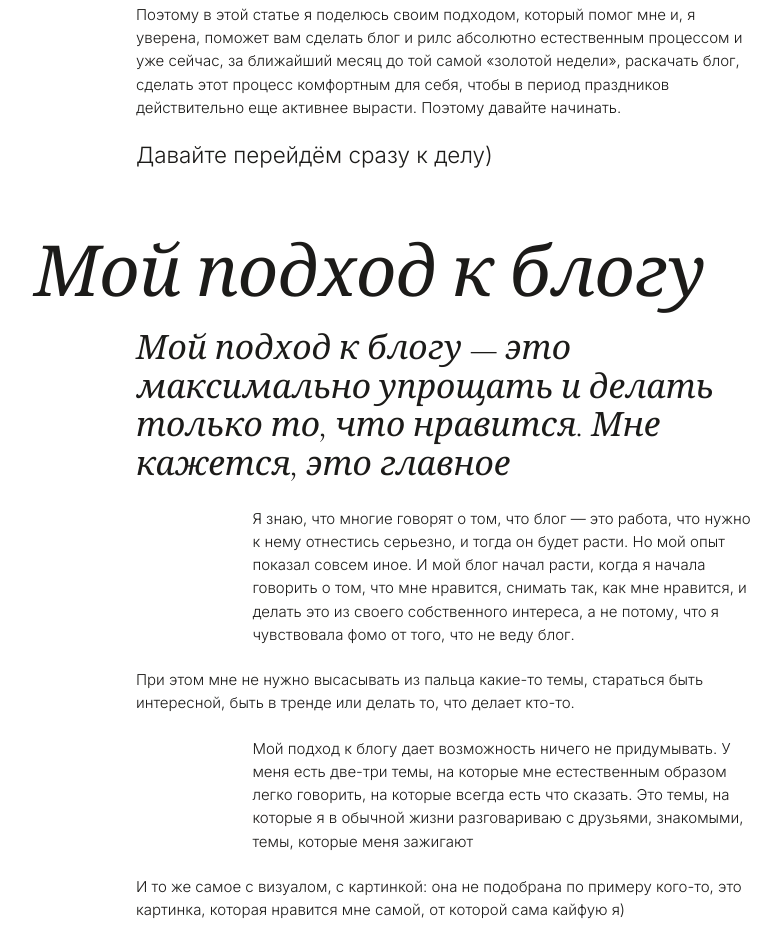
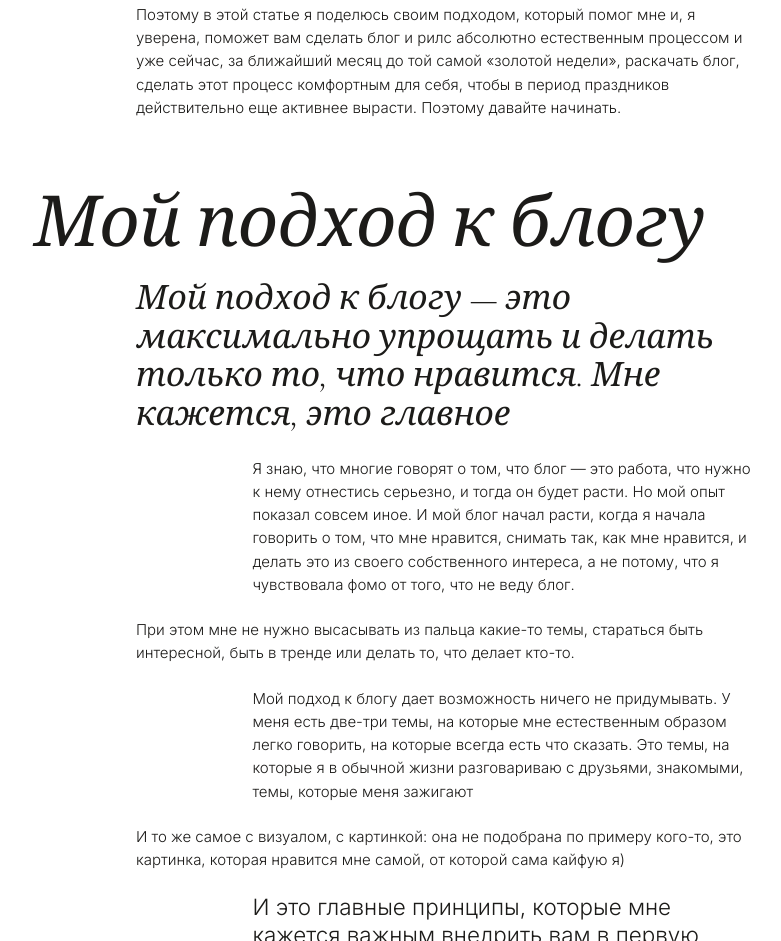
Before and after one commit to savkovaelizavetagr-hub/plus-90000, a plain HTML site: page index.html in a window 1280 px wide. Shown: the part 2868-3809 px from the top of the page, without its empty margins (242-1023 px from the left). Drawn offline with nearby package versions, Linux system fonts and the light colour scheme.

Commit message:
Убрана строка «Давайте перейдём сразу к делу)»
Co-Authored-By: Claude Opus 5.5 <noreply@anthropic.com>

```diff
--- a/index.html
+++ b/index.html
@@ -157,7 +157,6 @@ footer{padding-top:40px;font-size:.85rem;color:var(--muted);text-align:center}
     <p class="indent-s">Почему? Что вообще такое «золотая неделя»? Это период, когда у людей на праздниках больше свободного времени, они смотрят контент и больше сидят в социальных сетях. И да, это время благоприятно для роста, но если для этого вы заложили фундамент, если вы уже нашли свой формат, свои темы, уже начали вести блог, снимать контент регулярно, к вам уже начали приходить новые люди.</p>
     <p class="quote indent">Сама по себе «золотая неделя» не поможет, если до нее ничего не делать и рассчитывать, что за это время каким-то чудом придет аудитория.</p>
     <p class="indent-s">Поэтому в этой статье я поделюсь своим подходом, который помог мне и, я уверена, поможет вам сделать блог и рилс абсолютно естественным процессом и уже сейчас, за ближайший месяц до той самой «золотой недели», раскачать блог, сделать этот процесс комфортным для себя, чтобы в период праздников действительно еще активнее вырасти. Поэтому давайте начинать.</p>
-    <p class="lead-sm indent-s">Давайте перейдём сразу к делу)</p>
   </div>
 
   <section id="approach">
```
